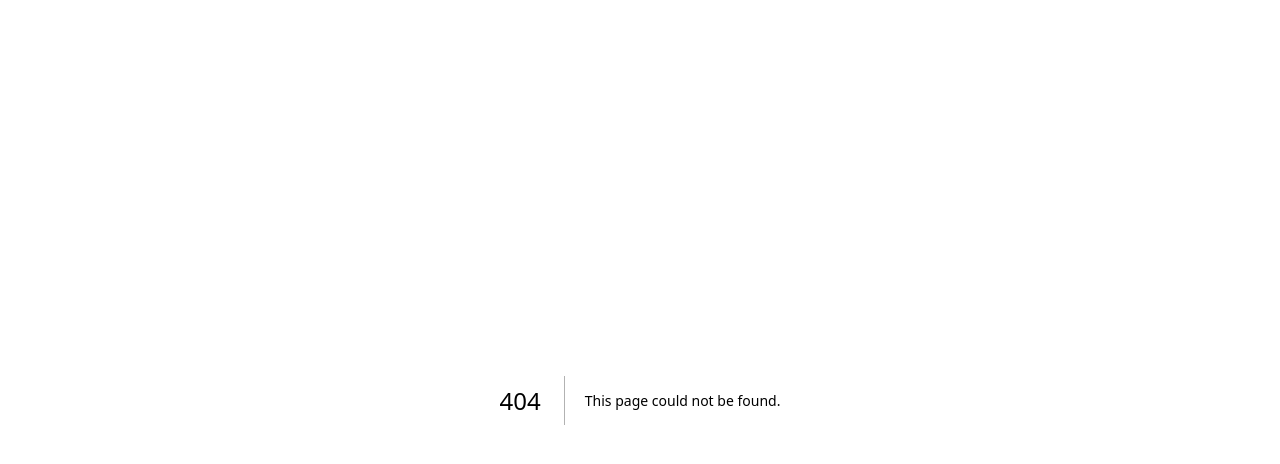
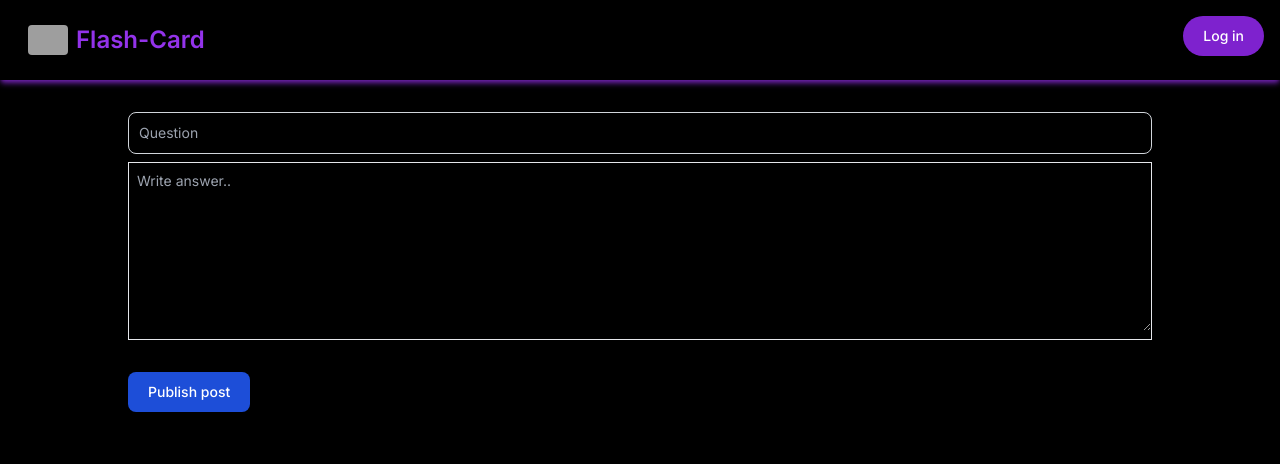
Before and after one commit to DhruvPatel284/Flash-Card, a Next.js app in the folder flash-card/: page /publish in a window 1280 px wide. Before the commit this address had no page. Shown: the top 464 px of the page. Built offline with nearby package versions, Linux system fonts and the light colour scheme; no server answers; grey boxes are pictures that could not be loaded.

Commit message:
some UI Enhancements

```diff
--- /dev/null
+++ b/flash-card/src/app/api/Admin/signout/route.ts
@@ -0,0 +1,12 @@
+import { NextResponse } from "next/server";
+import { cookies } from "next/headers";
+export async function GET(req: Request) {
+  try {
+    const response = new NextResponse("Logout successful");
+    cookies().delete("token");
+    return response;
+  } catch (error) {
+    console.log(error);
+    return new NextResponse("Internal Error", { status: 500 });
+  }
+}
--- a/flash-card/src/app/dashboard/page.tsx
+++ b/flash-card/src/app/dashboard/page.tsx
@@ -4,7 +4,7 @@ import { useEffect, useState } from "react";
 import axios from "axios";
 import { Flashcard } from "@/utils/types";
 import { isAuthenticated } from "@/components/Navbar";
-
+import Navbar from "@/components/Navbar";
 export default function Dashboard() {
   const [flashcards, setFlashcards] = useState<Flashcard[]>([]);
   const [editCard, setEditCard] = useState<Flashcard | null>(null);
@@ -59,13 +59,15 @@ export default function Dashboard() {
   };
 
   return (
+    <div className="h-full bg-black min-h-[800px]">
+    <Navbar/>
     <div className="p-6">
-      <h1 className="text-3xl font-bold mb-4">Admin Dashboard</h1>
+      <h1 className="text-3xl text-slate-500 font-bold mb-4 text-center">Admin Dashboard</h1>
       <div className="space-y-4">
         {flashcards.map(flashcard => (
-          <div key={flashcard.id} className="border p-4 rounded-md">
+          <div key={flashcard.id} className="border p-4 border-slate-500 rounded-md">
             <div className="flex justify-between items-center mb-2">
-              <h2 className="text-xl font-semibold">{flashcard.question}</h2>
+              <h2 className="text-xl font-semibold text-purple-800">Question : {flashcard.question}</h2>
               <button
                 onClick={() => handleDelete(flashcard.id)}
                 className="text-red-500 hover:text-red-700"
@@ -73,22 +75,23 @@ export default function Dashboard() {
                 Delete
               </button>
             </div>
-            <p className="mb-2">{flashcard.answer}</p>
+            <p className="mb-2 text-purple-800">Answer : {flashcard.answer}</p>
             <button
               onClick={() => {
                 setEditCard(flashcard);
                 setIsUpdating(true);
               }}
-              className="text-blue-500 hover:text-blue-700"
+              className="text-green-600"
             >
               Update
             </button>
           </div>
         ))}
+
       </div>
       {isUpdating && editCard && (
-        <div className="fixed inset-0 bg-gray-800 bg-opacity-50 flex justify-center items-center">
-          <div className="bg-white p-6 rounded-lg shadow-lg w-1/3">
+        <div className="fixed inset-0  bg-gray-800 bg-opacity-50 flex justify-center items-center">
+          <div className="bg-green-500  p-6 rounded-lg w-1/3">
             <h2 className="text-xl font-semibold mb-4">Update Flashcard</h2>
             <input
               type="text"
@@ -121,5 +124,6 @@ export default function Dashboard() {
         </div>
       )}
     </div>
+    </div>
   );
 }
--- a/flash-card/src/app/page.tsx
+++ b/flash-card/src/app/page.tsx
@@ -42,23 +42,22 @@ const Home: React.FC = () => {
   };
 
   return (
-    <div className="min-h-screen bg-gray-100">
+    <div className="min-h-screen bg-black">
     <Navbar />
-      <main className="p-6 flex flex-col items-center">
-        <h1 className="text-3xl font-bold text-center mb-6">Flashcard Viewer</h1>
+    <main className="p-6 flex flex-col items-center mt-10">
+      <h1 className="text-3xl font-bold text-purple-600 text-center mb-6">Guess the Answer and Check it</h1>
       {flashcards.length > 0 && (
-          <div className="w-full max-w-md">
+        <div className="w-full max-w-md mt-10">
           <Flashcard
             question={flashcards[currentIndex].question}
             answer={flashcards[currentIndex].answer}
           />
         </div>
       )}
-        <div className="flex justify-between w-full max-w-md mt-6">
-          {/* Conditional rendering for the Previous button */}
+      <div className="flex justify-between w-full max-w-md mt-10">
         {currentIndex > 0 && (
           <button
-              className="bg-blue-600 text-white px-4 py-2 rounded-lg hover:bg-blue-700"
+            className="bg-purple-600 text-white px-4 py-2 rounded-lg hover:bg-purple-700"
             onClick={handlePrev}
           >
             &larr; Previous
@@ -67,7 +66,7 @@ const Home: React.FC = () => {
         {/* Conditional rendering for the Next button */}
         {currentIndex < flashcards.length - 1 && (
           <button
-              className="bg-blue-600 text-white px-4 py-2 rounded-lg hover:bg-blue-700"
+            className="bg-purple-600 text-white px-4 py-2 rounded-lg hover:bg-purple-700"
             onClick={handleNext}
           >
             Next &rarr;
--- /dev/null
+++ b/flash-card/src/app/publish/page.tsx
@@ -0,0 +1,71 @@
+"use client"
+import axios from "axios";
+import { useNavigate } from "react-router-dom";
+import { ChangeEvent, useEffect, useState } from "react";
+import Navbar from "@/components/Navbar";
+import { useRouter } from "next/navigation";
+
+const Publish = () => {
+    const [question, setQuestion] = useState("");
+    const [answer, setAnswer] = useState("");
+    const [adminId , setAdminId] = useState('');
+    const navigate = useRouter();
+
+
+    useEffect(() => {
+        const checkUser = async () => {
+          try {
+            const response = await axios.get('/api/Admin/getAdmin/');
+            if (response.status === 200) {
+                setAdminId(response.data.user.userId);
+            }
+          } catch (error) {
+            console.error(error);
+          }
+        };
+        checkUser();
+      }, []);
+
+    return <div className="bg-black min-h-[800px]">
+        <Navbar />
+        <div className="flex justify-center w-full pt-8">
+            <div className="max-w-screen-lg w-full">
+                <input onChange={(e) => {
+                    setQuestion(e.target.value)
+                }} type="text" className="w-full bg-black border border-gray-300 text-slate-200 text-sm rounded-lg focus:ring-blue-500 focus:border-blue-500 block w-full p-2.5" placeholder="Question" />
+
+                <TextEditor onChange={(e) => {
+                    setAnswer(e.target.value)
+                }} />
+                <button onClick={async () => {
+
+                    const response = await axios.post(`/api/FlashCard/addFlashcard`, {
+                        question,
+                        answer,
+                        adminId
+                    },);
+                    navigate.push(`/dashboard`)
+                }} type="submit" className="mt-4 inline-flex items-center px-5 py-2.5 text-sm font-medium text-center text-white bg-blue-700 rounded-lg focus:ring-4 focus:ring-blue-200 dark:focus:ring-blue-900 hover:bg-blue-800">
+                    Publish post
+                </button>
+            </div>
+        </div>
+        <div className=" bg-black"></div>
+    </div>
+}
+
+
+function TextEditor({ onChange }: {onChange: (e: ChangeEvent<HTMLTextAreaElement>) => void}) {
+    return <div className="mt-2">
+        <div className="w-full mb-4 ">
+            <div className="flex items-center justify-between border">
+            <div className="my-2 bg-white rounded-b-lg w-full">
+                <label className="sr-only">Publish post</label>
+                <textarea onChange={onChange} id="editor" rows={8} className="focus:outline-none block w-full px-0 text-sm text-purple-400 bg-black border-0 pl-2" placeholder="Write answer.." required />
+            </div>
+        </div>
+       </div>
+    </div>
+
+}
+export default Publish;
--- a/flash-card/src/components/Flashcard.tsx
+++ b/flash-card/src/components/Flashcard.tsx
@@ -11,22 +11,22 @@ const Flashcard: React.FC<FlashcardProps> = ({ question, answer }) => {
 
   return (
     <div
-      className="perspective-1000 w-full max-w-sm mx-auto my-4"
+    className="perspective-1000 w-full max-w-sm h-full mx-auto my-4"
     onClick={() => setIsFlipped(!isFlipped)}
   >
     <div
-        className={`relative w-full h-64 bg-white shadow-lg rounded-lg cursor-pointer transition-transform duration-500 transform-style-preserve-3d ${
+      className={`relative w-full h-64 shadow-purple-900 border-2 border-purple-800 shadow-lg rounded-lg cursor-pointer transition-transform duration-500 transform-style-preserve-3d ${
         isFlipped ? 'rotate-y-180' : ''
       }`}
     >
-        <div className="absolute w-full h-full backface-hidden">
-          <div className={`p-6 text-center flex items-center justify-center h-full rounded-lg bg-blue-600 text-white overflow-auto ${isFlipped ? 'opacity-0' : 'opacity-100'}`}>
-            <h3 className="text-lg font-bold">{question}</h3>
+      <div className="absolute w-full h-full shadow-lg backface-hidden overflow-auto">
+        <div className={`p-6 text-center flex items-center justify-center h-full rounded-lg bg-black text-purple-600 overflow-auto ${isFlipped ? 'opacity-0' : 'opacity-100'}`}>
+          <h3 className="text-lg font-bold overflow-auto">{question}</h3>
         </div>
       </div>
-        <div className="absolute w-full h-full backface-hidden rotate-y-180">
-          <div className={`p-6 text-center flex items-center justify-center h-full rounded-lg bg-blue-800 text-white overflow-auto ${isFlipped ? 'opacity-100' : 'opacity-0'}`}>
-            <p className="text-lg">{answer}</p>
+      <div className="absolute w-full h-full backface-hidden rotate-y-180 overflow-auto">
+        <div className={`p-6 text-center flex items-center justify-center h-full rounded-lg bg-black text-purple-600  ${isFlipped ? 'opacity-100' : 'opacity-0'}`}>
+          <p className="text-lg ">{answer}</p>
         </div>
       </div>
     </div>
--- a/flash-card/src/components/Navbar.tsx
+++ b/flash-card/src/components/Navbar.tsx
@@ -52,22 +52,21 @@ export const Navbar = () => {
   };
 
   const handleLogout = async () => {
-    // Add logic to handle logout if necessary
-    // e.g., remove token from cookies or invalidate session
+    const responce = await axios.get("/api/Admin/signout")
     setIsLoggedIn(false);
     setUsername('');
     setIsAdmin(false);
   };
 
   return (
-    <nav className="p-4 w-full shadow-md shadow-slate-100">
+    <nav className="p-4 w-full shadow-md shadow-purple-800">
       <div className="container mx-auto flex items-center justify-between">
-        <Link href="/blogs" className="text-black text-xl font-semibold items-center ml-3 flex">
+        <Link href="/" className="text-black text-xl font-semibold items-center ml-3 flex">
           <div className='h-[30px] mr-2'>
             <img className='rounded h-[30px]' src="../images/articlenew.jpg" alt="" />
           </div>
-          <div className="text-2xl text-slate-800">
-            Flash-Card
+          <div className="text-2xl text-purple-600">
+              Flash-Card
           </div>
         </Link>
         <div className="flex items-center justify-center space-x-4">
@@ -76,7 +75,7 @@ export const Navbar = () => {
               {isAdmin && (
                 <Link
                   href="/publish"
-                  className="mr-4 text-white bg-green-700 hover:bg-green-800 focus:outline-none focus:ring-4 focus:ring-green-300 font-medium rounded-full text-sm px-5 py-2.5 text-center mb-2 transition duration-150 ease-in-out"
+                  className="mr-4 text-black bg-green-700 hover:bg-green-800 focus:outline-none focus:ring-4 focus:ring-green-300 font-medium rounded-full text-sm px-5 py-2.5 text-center mb-2 transition duration-150 ease-in-out"
                 >
                   New
                 </Link>
@@ -86,7 +85,7 @@ export const Navbar = () => {
                   <Avatar size={"big"} name={username} />
                 </button>
                 {dropdownVisible && (
-                  <div className="absolute right-0 mt-2 w-48 rounded-md shadow-lg bg-white ring-1 ring-black ring-opacity-5 transition-transform transform duration-200 origin-top-right">
+                  <div className="absolute right-0 mt-2 w-48 mr-1 rounded-md shadow-lg bg-white ring-1 ring-black ring-opacity-5 transition-transform transform duration-200 origin-top-right">
                     <div className="py-1" role="menu" aria-orientation="vertical" aria-labelledby="options-menu">
                       {isAdmin && (
                         <Link
@@ -97,9 +96,10 @@ export const Navbar = () => {
                          Dashboard
                         </Link>
                       )}
+                      <div className='h-[0.1px] bg-black'></div>
                       <button
                         onClick={handleLogout}
-                        className="block w-full text-left px-4 py-2 text-sm text-gray-700 hover:bg-gray-100 hover:text-gray-900 transition duration-150 ease-in-out"
+                        className="block w-full text-left px-4 py-2 text-sm text-red-700 hover:bg-gray-100 hover:text-gray-900 transition duration-150 ease-in-out"
                         role="menuitem"
                       >
                         Log Out
@@ -112,7 +112,7 @@ export const Navbar = () => {
           ) : (
             <Link
               href="/signin"
-              className="text-white bg-blue-700 hover:bg-blue-800 focus:outline-none focus:ring-4 focus:ring-blue-300 font-medium rounded-full text-sm px-5 py-2.5 text-center mb-2 transition duration-150 ease-in-out"
+              className="text-white bg-purple-700 hover:bg-purple-800 focus:outline-none focus:ring-4 focus:ring-blue-300 font-medium rounded-full text-sm px-5 py-2.5 text-center mb-2 transition duration-150 ease-in-out"
             >
               Log in
             </Link>
```
Lines whose indentation alone changed are shown as unchanged.
